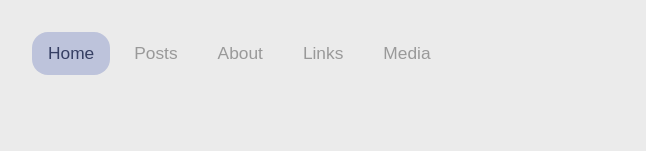
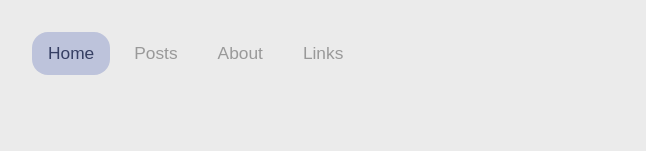
Before and after one commit to emirhalici/personal_page, a React (Vite) app: page / in a window 1280 px wide. Shown: the top 151 px of the page, without its empty margins (308-954 px from the left). Built offline with nearby package versions, Linux system fonts and the light colour scheme; a web font is replaced by a local one.

Commit message:
feat: disable media page

```diff
--- a/src/App.tsx
+++ b/src/App.tsx
@@ -28,7 +28,7 @@ export default function App() {
             <Route path={routeNames.posts.path} element={<PostsPage />} />
             <Route path={routeNames.about.path} element={<AboutPage />} />
             <Route path={routeNames.links.path} element={<LinksPage />} />
-            <Route path={routeNames.media.path} element={<MediaPage />} />
+            {/* <Route path={routeNames.media.path} element={<MediaPage />} /> */}
             <Route path='*' element={<NoPage />} />
           </Routes>
         </div>
--- a/src/constants/RouteNames.tsx
+++ b/src/constants/RouteNames.tsx
@@ -7,14 +7,14 @@ const rootRoute = { path: '/', name: 'Home' };
 const postsRoute = { path: '/posts', name: 'Posts' };
 const aboutRoute = { path: '/about', name: 'About' };
 const linksRoute = { path: '/links', name: 'Links' };
-const mediaRoute = { path: '/media', name: 'Media' };
+// const mediaRoute = { path: '/media', name: 'Media' };
 
 const routeNames = {
   root: rootRoute,
   posts: postsRoute,
   about: aboutRoute,
   links: linksRoute,
-  media: mediaRoute,
+  // media: mediaRoute,
 };
 
 const allRoutes: Route[] = Object.values(routeNames);
```
